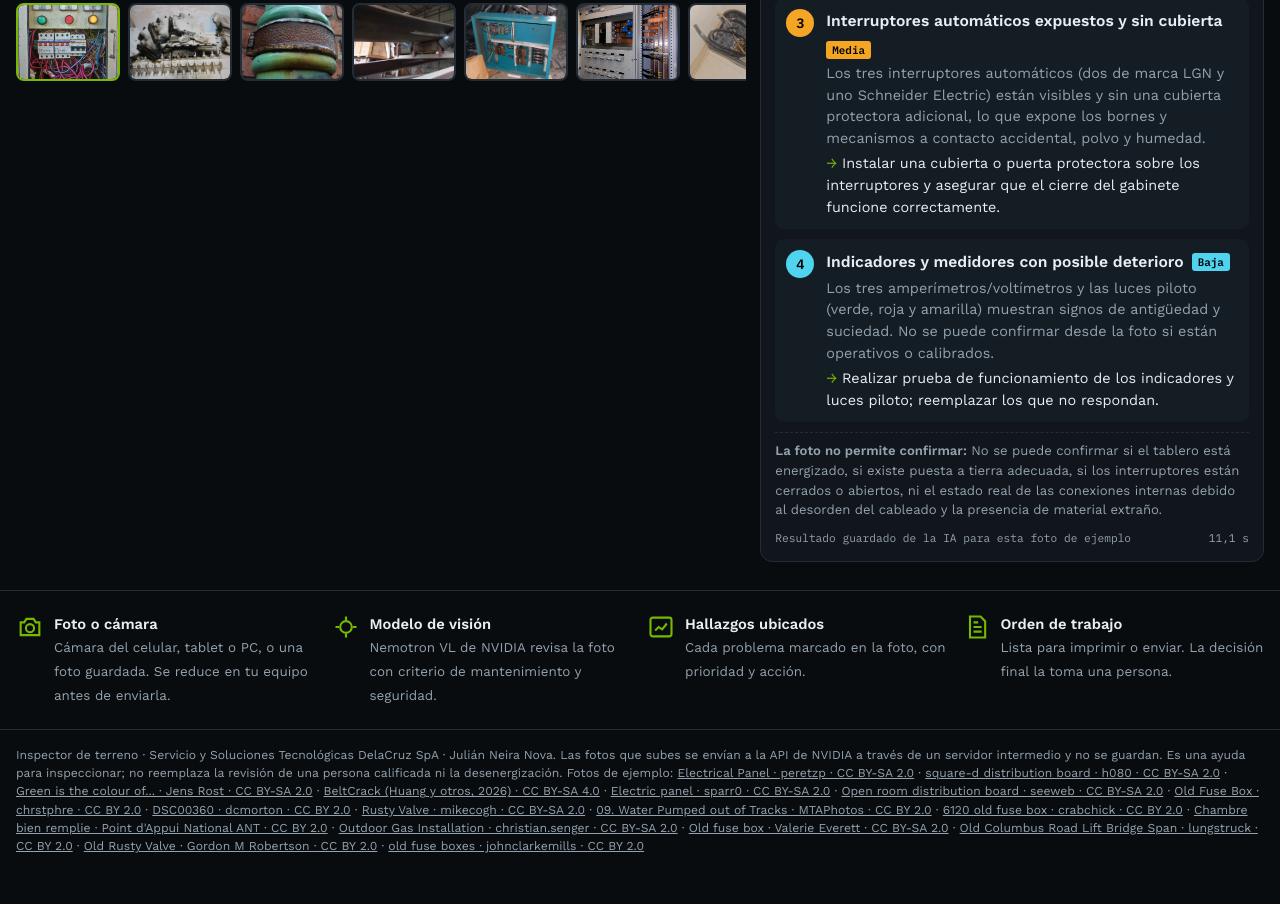
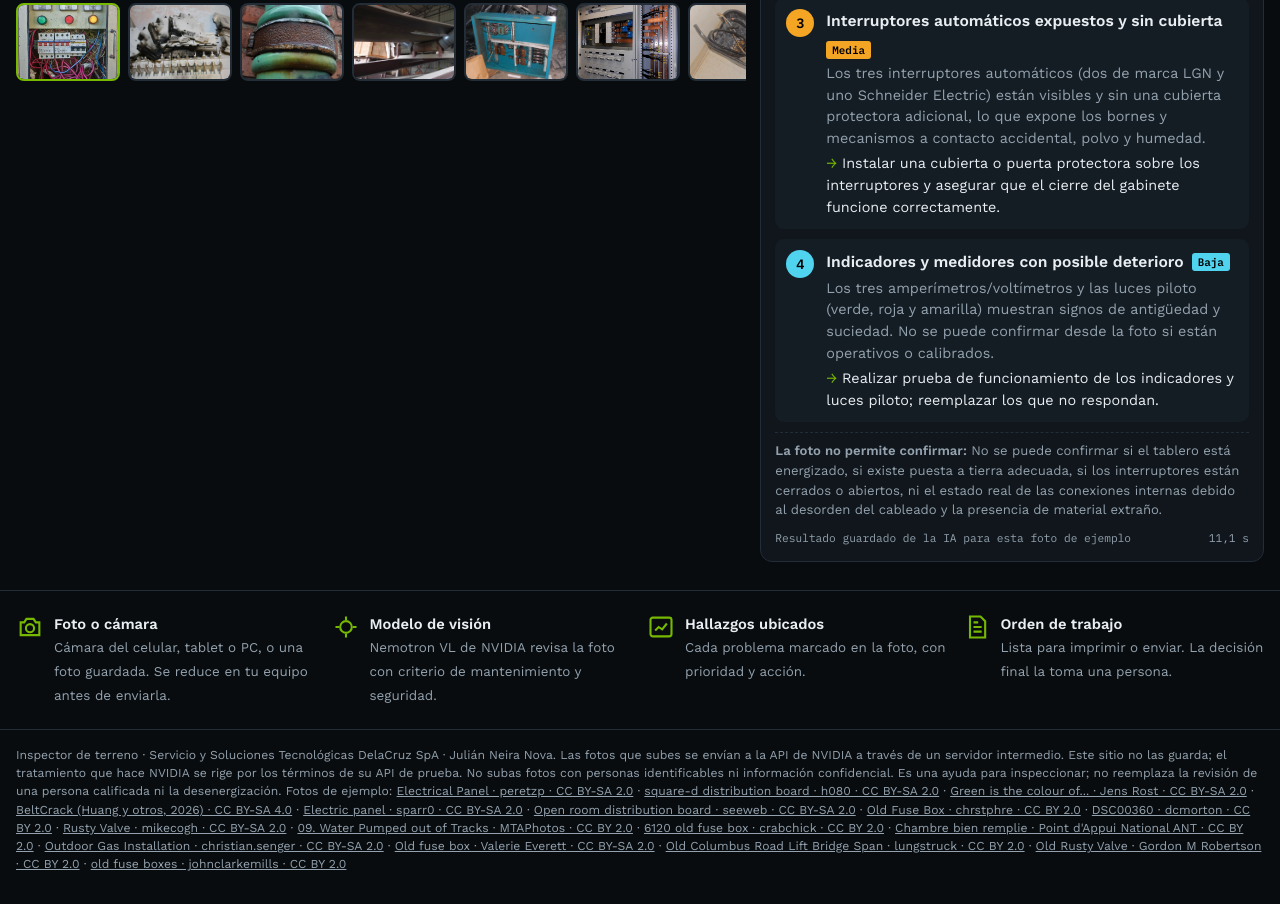
Before and after one commit to JSNN15/inspector, a plain HTML site: page index.html in a window 1280 px wide. Shown: the part 933-1837 px from the top of the page. Drawn offline with nearby package versions, Linux system fonts and the light colour scheme.

Commit message:
Aviso de privacidad: el sitio no guarda las fotos; NVIDIA las trata bajo sus términos de prueba

```diff
--- a/index.html
+++ b/index.html
@@ -900,7 +900,7 @@
     <footer>
       <div class="in">
         Inspector de terreno · Servicio y Soluciones Tecnológicas DelaCruz SpA · Julián Neira Nova. Las fotos
-        que subes se envían a la API de NVIDIA a través de un servidor intermedio y no se guardan. Es una
+        que subes se envían a la API de NVIDIA a través de un servidor intermedio. Este sitio no las guarda; el tratamiento que hace NVIDIA se rige por los términos de su API de prueba. No subas fotos con personas identificables ni información confidencial. Es una
         ayuda para inspeccionar; no reemplaza la revisión de una persona calificada ni la desenergización.
         Fotos de ejemplo: <span id="credits"></span>
       </div>
```
